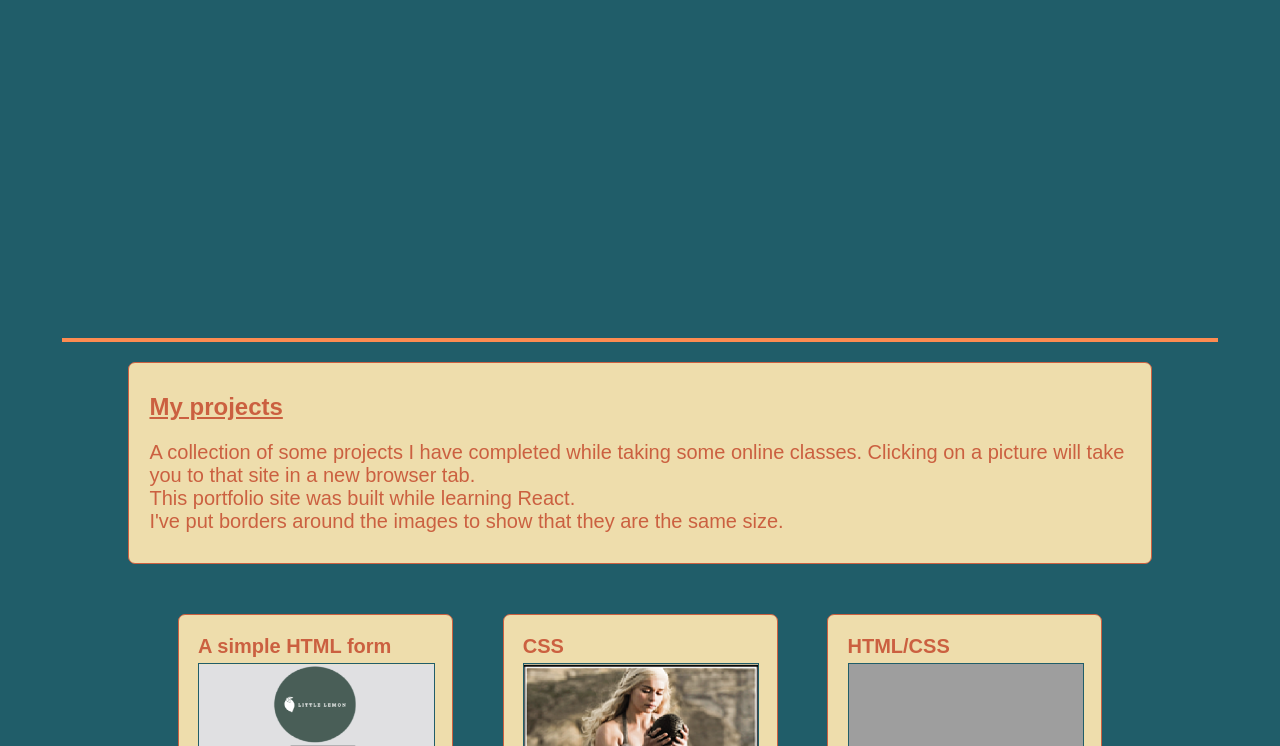
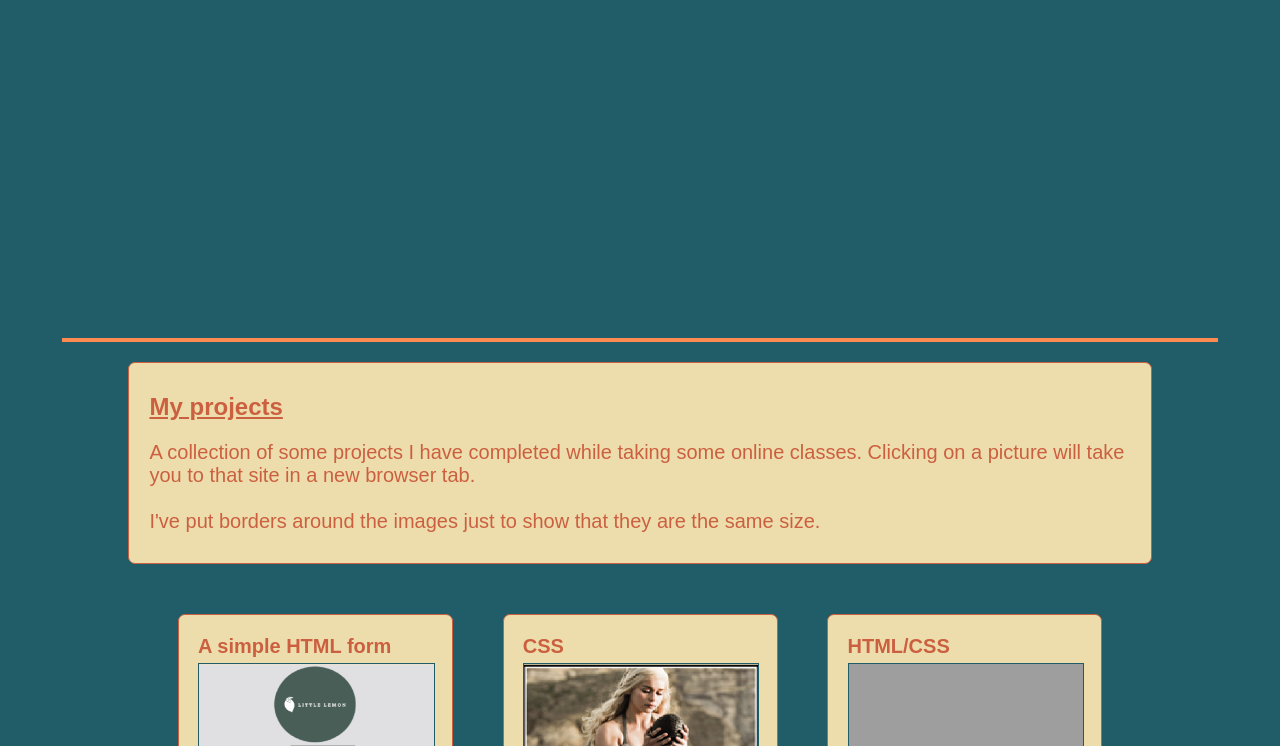
Before and after one commit to ElaDorn8/eladorn8.github.io, a plain HTML site: page index.html in a window 1280 px wide. Shown: the part 354-1100 px from the top of the page. Drawn offline with Linux system fonts and the light colour scheme; grey boxes are pictures that could not be loaded.

Commit message:
Update index.html

```diff
--- a/index.html
+++ b/index.html
@@ -33,8 +33,7 @@
 
     <div id='projectsIntro'><h2>My projects</h2>
         <p> A collection of some projects I have completed while taking
-            some online classes. Clicking on a picture will take you to that site in a new browser tab.<br /> This portfolio site was
-             built while learning React. <br />I've put borders around the images to show that they are the same size.
+            some online classes. Clicking on a picture will take you to that site in a new browser tab.<br /> <br />I've put borders around the images just to show that they are the same size.
         </p>
     </div>
     <div class="container">
```
